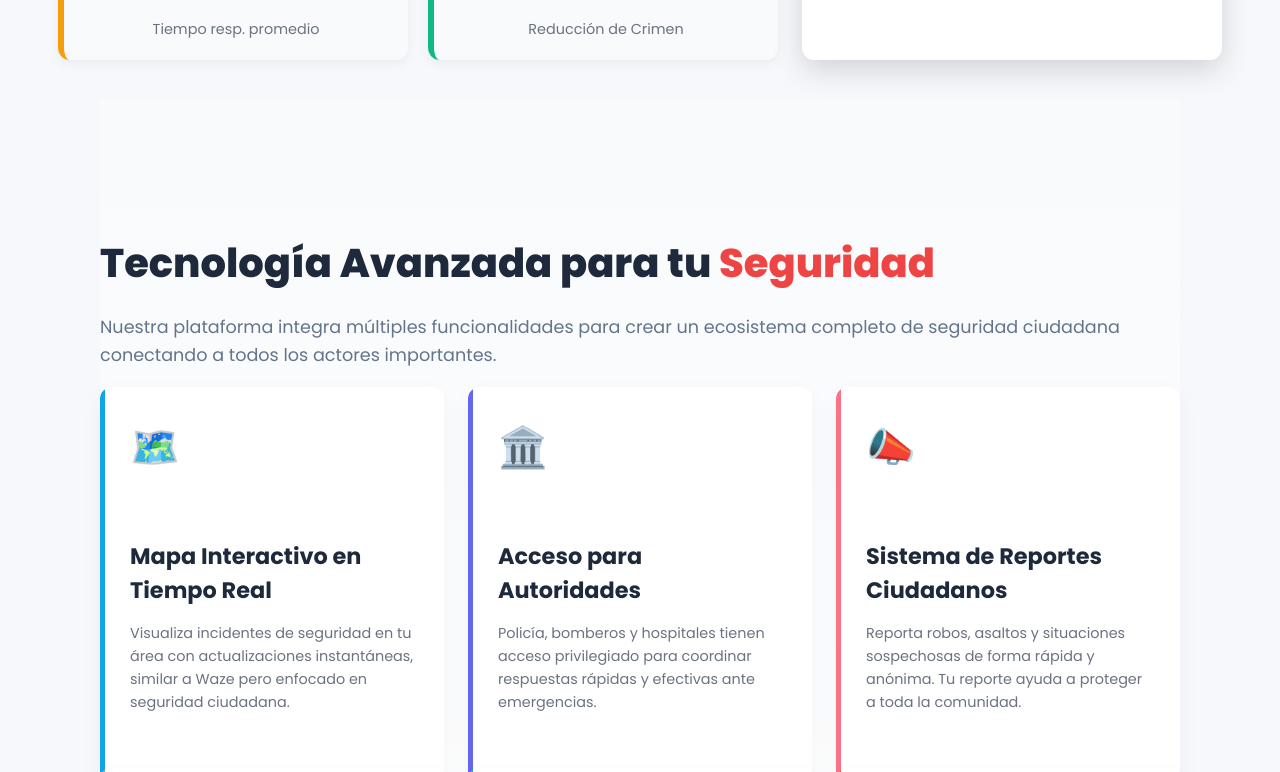
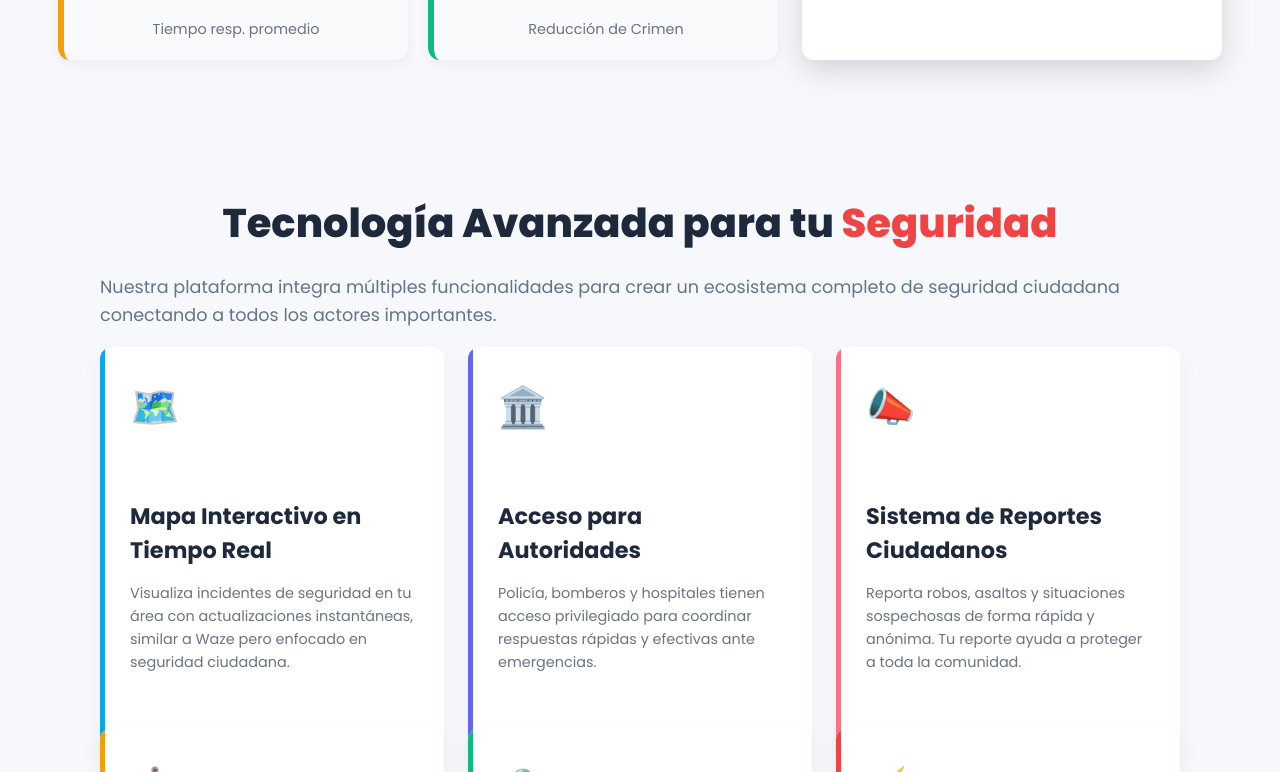
Before and after one commit to jessivaza/security_2, a React (Vite) app in the folder frontend/: page / in a window 1280 px wide. Shown: the part 708-1480 px from the top of the page. Built offline with nearby package versions, Linux system fonts and the light colour scheme.

Commit message:
actualización css inicio

```diff
--- a/frontend/src/css/inicio/styleMainSection.css
+++ b/frontend/src/css/inicio/styleMainSection.css
@@ -267,14 +267,14 @@
 
 /* ============ Sección Tecnología ============ */
 .tech-section {
-    padding: 100px 0;
-    background: linear-gradient(to bottom, #f8fafc, #fff);
+    padding: 60px 0;
 }
 
 .tech-header h2 {
     white-space: nowrap; /* fuerza a que todo esté en una sola línea */
     overflow: hidden;    /* oculta cualquier exceso si es demasiado largo */
     text-overflow: ellipsis; /* opcional, agrega "..." si se corta */
+    text-align: center;
 }
 
 .tech-header h2 {
@@ -311,7 +311,6 @@
 
 .services-section {
     padding: 60px 0;
-    background: linear-gradient(to bottom, #ffffff, #f8fafc);
 }
 
 .services-header {
```
